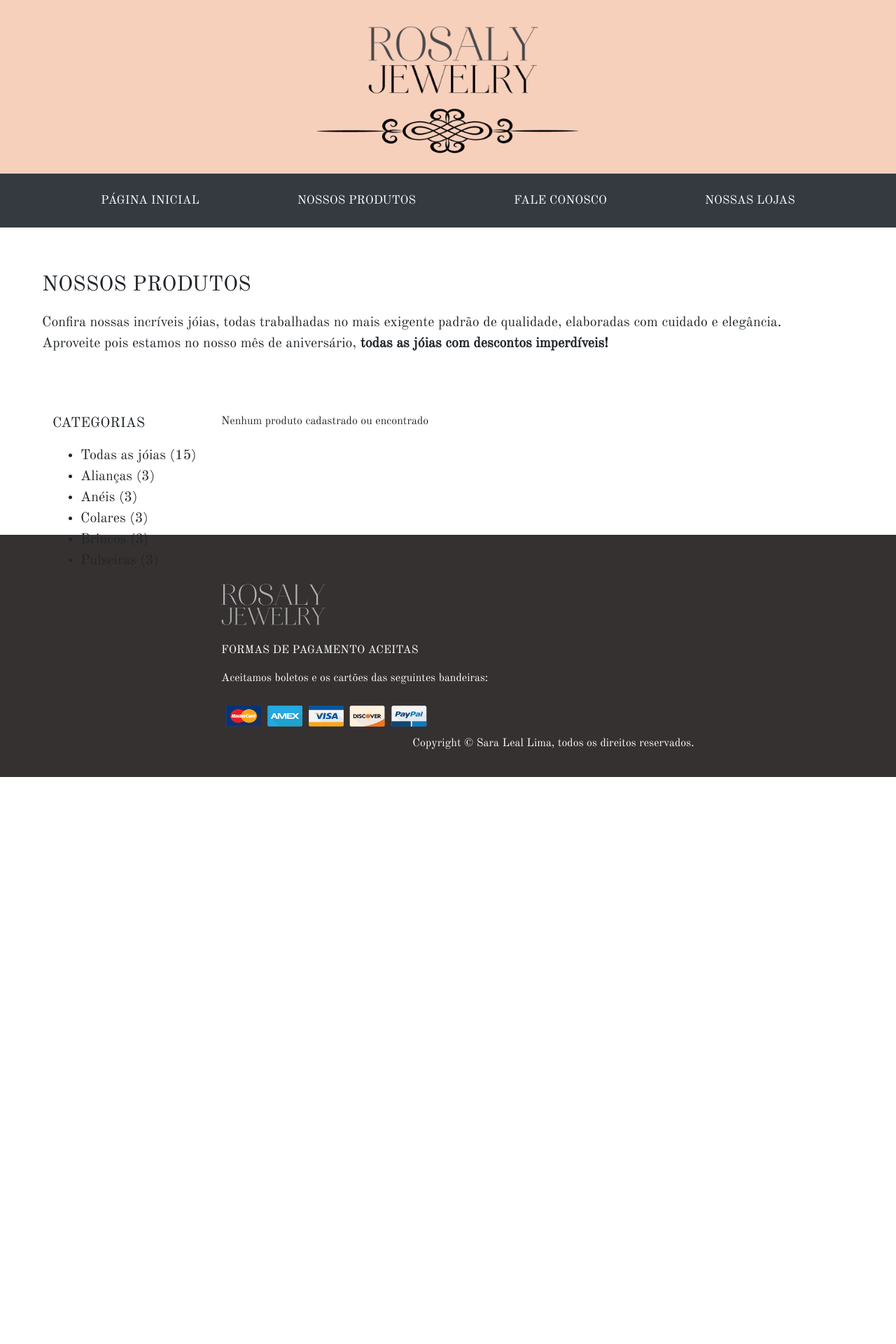
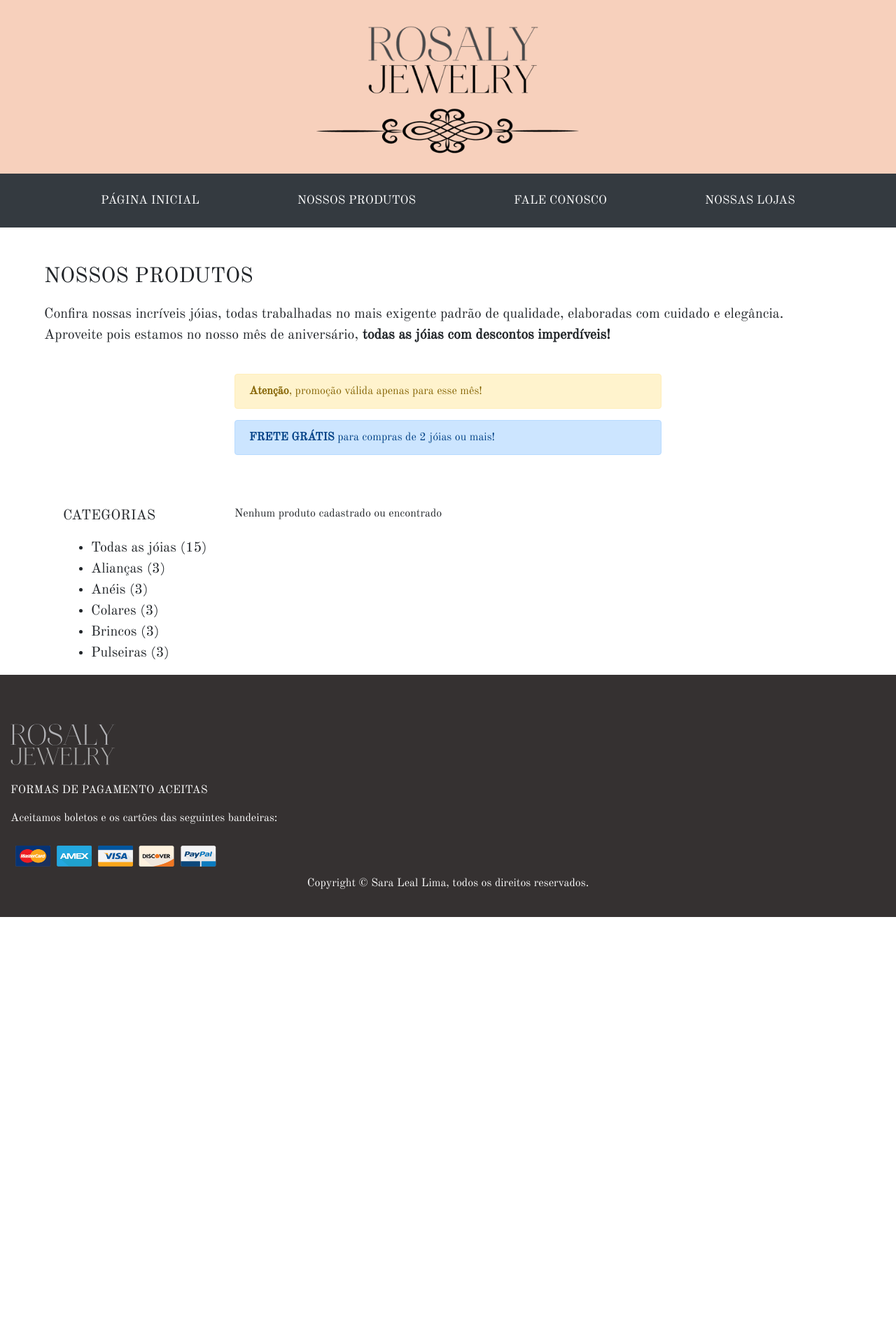
Before and after one commit to SaraLealLima/RecodePro, a PHP site: page /produtos.php in a window 1280 px wide. Shown: the top 1920 px of the page at 70% size. After the commit the page ends 1310 px from the top, so only its background shows below. Run offline with PHP 8.4, Linux system fonts and the light colour scheme; data that the repository does not hold is empty.

Commit message:
Alterações para o projeto de Bootstrap

```diff
--- a/Projeto Individual Bootstrap/produtos.php
+++ b/Projeto Individual Bootstrap/produtos.php
@@ -25,15 +25,30 @@
     ?>
 
 
-    <div class="texto-padrao">
+    <div class="texto-padrao container ml-sm-0 ml-md-5 mt-5">
         <p id="titulo">NOSSOS PRODUTOS</p>
         <p> Confira nossas incríveis jóias, todas trabalhadas no
             mais exigente padrão de qualidade, elaboradas com cuidado e elegância. </br>
             Aproveite pois estamos no nosso mês de aniversário, <strong> todas as jóias com descontos imperdíveis!</strong>
         </p>
     </div>
+
         </br>
 
+        <div class="container mb-5 w-50">
+            <div class="alert alert-warning" role="alert">
+                <strong>Atenção</strong>, promoção válida apenas para esse mês!
+            </div>
+            <div class="alert alert-primary" role="alert">
+                <strong>FRETE GRÁTIS</strong> para compras de 2 jóias ou mais!
+            </div>
+        </div>
+
+        </br>
+
+        <div class="container-fluid">
+            <div class="row">
+                <div class="col-sm-12 col-md-4 col-lg-3" >
                     <aside class="categorias">
                         <p>CATEGORIAS</p>
                         <ul>
@@ -45,9 +60,12 @@
                             <li onclick="exibirCategoria('pulseira')">Pulseiras (3) </li>
                         </ul>
                     </aside>
+                </div>
 
-    <section class="produtos">
+                <div class="col-sm-12 col-md-8 col-lg-9">
 
+                        <section class="produtos container">
+                            <div class="row">
                                 <?php
                                     $conn->query("set names utf8");
 
@@ -58,7 +76,7 @@
                                         while($rows = $result->fetch_assoc()) {
                                 ?>
 
-            <div class="box-produto <?php echo $rows["categoria"] ?>" id="<?php echo $rows["idproduto"] ?>" >
+                                    <div class="box-produto col-xs-6 col-md-6 col-lg-4 <?php echo $rows["categoria"] ?>" id="<?php echo $rows["idproduto"] ?>" >
                                         <img src="<?php echo $rows["imagem"] ?>" alt="<?php echo $rows["nome"] ?>">
                                         </br>
                                         <p class="nome-produto"><?php echo $rows["nome"] ?></p>
@@ -73,12 +91,16 @@
                                         echo "Nenhum produto cadastrado ou encontrado";
                                     }
                                 ?>
-
                         </section>
 
 
+                    </div>
+
+                </div>
+            </div>
+
             <div class="modal-container" id="modal-container">
-        <div class="modal">
+                <div class="modal1">
                     <button class="close-btn close">&times;</button>
                     <div class="modal-box-produto">
                         <img class="modal-img" src="./images/alianca1.png" alt="Aliança em ouro cravejada">
@@ -88,11 +110,14 @@
                         <p class="modal-antigo-preco">R$ 2.500,00</p>
                         <p class="modal-novo-preco">R$ 1.900,00</p>
 
-            <button class="add-btn close">Adicionar ao carrinho</button>
                         <button class="comprar-btn" id="btn-comprar">Comprar</button>
                     </div>
                 </div>
             </div>
+
+        </div>
+
+
 
     <?php
         include('./components/footer.html')
--- a/Projeto Individual Bootstrap/styles.css
+++ b/Projeto Individual Bootstrap/styles.css
@@ -84,7 +84,6 @@ footer {
 
 .texto-padrao {
     font-size: 20px;
-    margin: 60px;
 }
 
 #titulo {
@@ -97,17 +96,11 @@ footer {
     font-size: 19px;
 }
 
-.loja {
-    display: inline-block;
-    margin: 2% 5% 10% 5%;
-}
 
 .categorias {
     display: block;
     margin-left: 60px;
-    width: 20%;
     float: left;
-    height: 2351px;
     padding-left: 15px;
     font-size: 20px;
 }
@@ -126,7 +119,6 @@ footer {
 
 .box-produto {
     display: inline-block;
-    width: 24%;
     text-align: center;
     margin-top: 20px;
     border-radius: 4px;
@@ -169,7 +161,7 @@ footer {
     visibility: hidden;
 }
 
-.modal {
+.modal1 {
     width: 480px;
     height: 550px;
     background-color: white;
```
Also changed, not shown: Projeto Individual Bootstrap/faleConosco.php (+20 -6 lines), Projeto Individual Bootstrap/nossasLojas.php (+18 -7 lines), Projeto Individual Bootstrap/pedido.php (+15 -7 lines), Projeto Individual Bootstrap/script.js (+0 -12 lines). Lines whose indentation alone changed are shown as unchanged.
